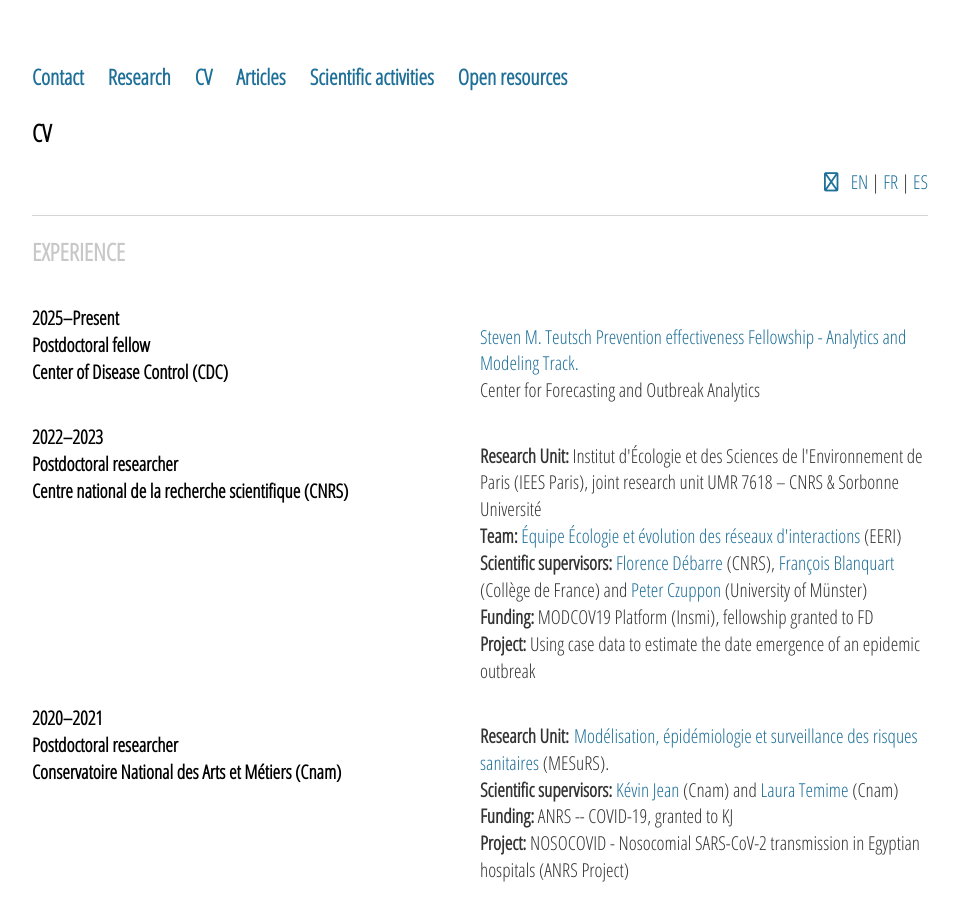
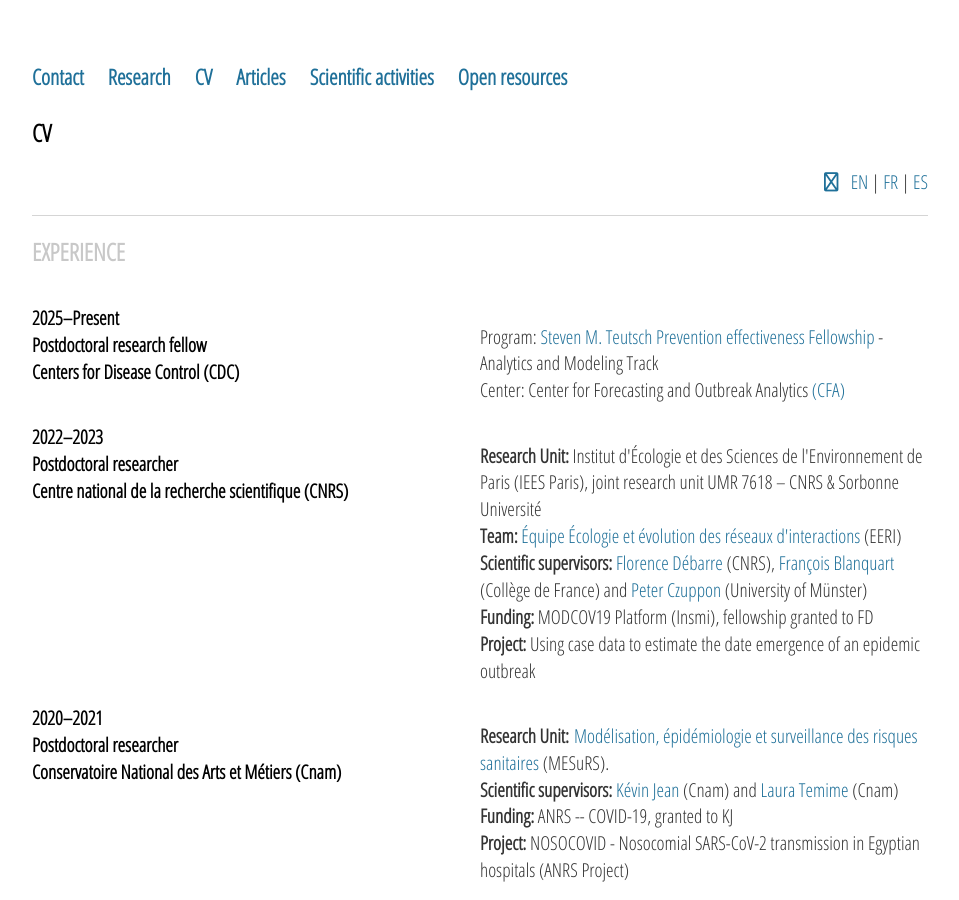
Before and after one commit to sjijon/sjijon.github.io, a Jekyll site: the page built from cv.html, in a window 1280 px wide and 900 px high. Shown: the whole window, without its empty margins (160-1119 px from the left). Built offline with Jekyll 4.4.1, drawn with Linux system fonts in a browser that asks for light colours; nearby versions of some CDN libraries; a script that is not in the unit is left out.

Commit message:
Fix link and name

```diff
--- a/cv.html
+++ b/cv.html
@@ -20,16 +20,16 @@ title: CV
 			<h4>
 				2025&ndash;Present
 				<br>
-				Postdoctoral fellow
+				Postdoctoral research fellow
 				<br>
-				Center of Disease Control (CDC)
+				Centers for Disease Control (CDC)
 			</h4>
 		</div>
 		<div class="column">
 			<p>
-			<a href="https://www.cdc.gov/pef/php/about/index.html" target="_blank">Steven M. Teutsch Prevention effectiveness Fellowship - Analytics and Modeling Track.</a>
+			Program: <a href="https://www.cdc.gov/pef/php/about/index.html" target="_blank">Steven M. Teutsch Prevention effectiveness Fellowship</a> - Analytics and Modeling Track
 			<br>
-			<a href="https://www.cdc.gov/forecast-outbreak-analytics/" target="_blank"></a>Center for Forecasting and Outbreak Analytics
+			Center: Center for Forecasting and Outbreak Analytics <a href="https://www.cdc.gov/forecast-outbreak-analytics/" target="_blank">(CFA)</a>
 			<!-- <br> -->
 			<!-- Predict Division -->
 			<!-- <br> -->
```
